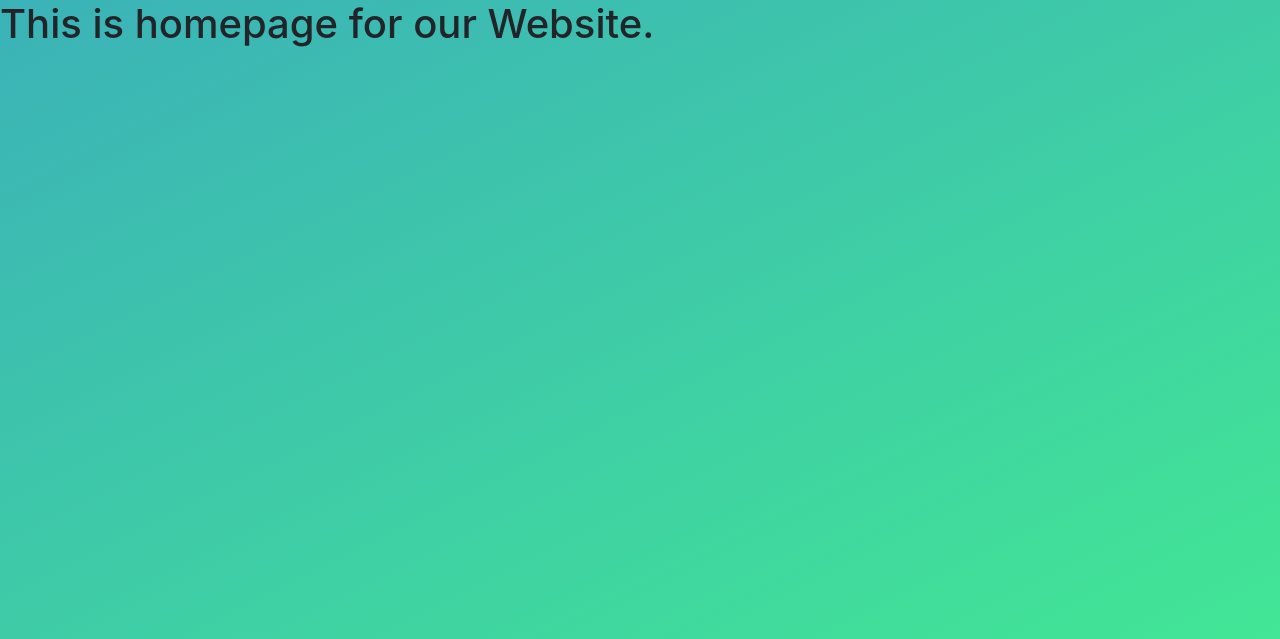
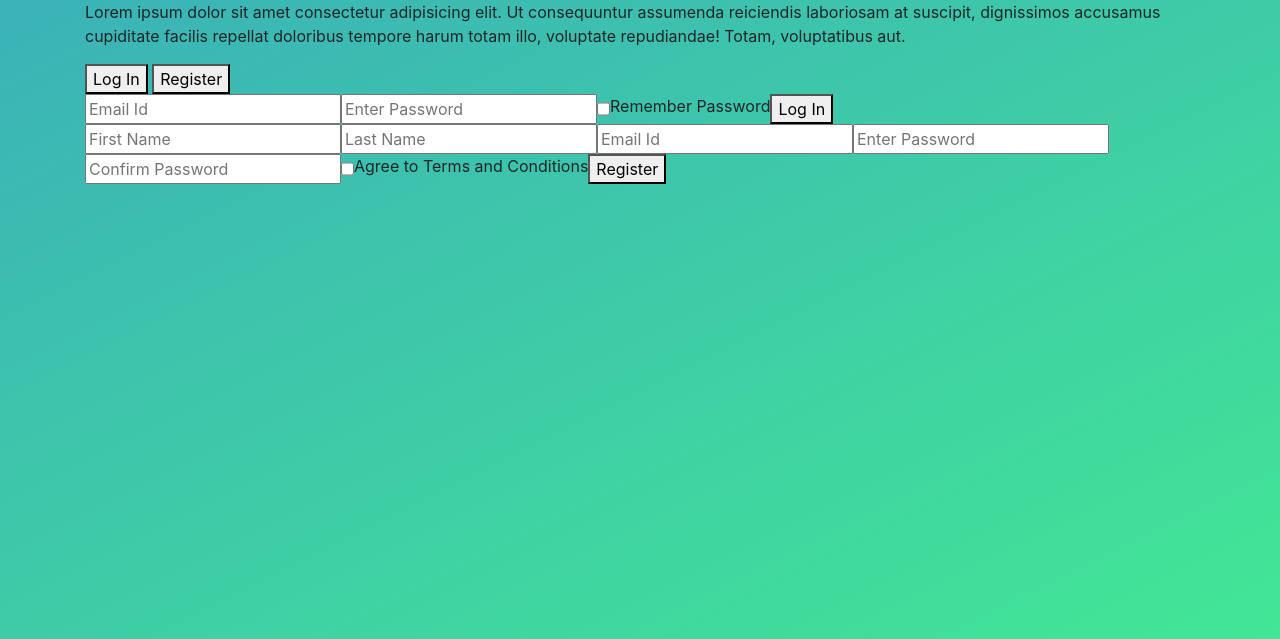
Before and after one commit to loobiish/Question-Mark, a Flask app: page / in a window 1280 px wide. Shown: the part 88-727 px from the top of the page. Run offline with Flask 2, Linux system fonts and the light colour scheme; some libraries are stand-ins or nearby versions.

Commit message:
Update home.html

```diff
--- a/Question_Mark/templates/home.html
+++ b/Question_Mark/templates/home.html
@@ -1,4 +1,58 @@
 {% extends "layout.html" %}
+{% block head %}
+<link rel="stylesheet" href={{ url_for('static', filename='style.css') }}>
+{% endblock head %}
 {% block content %}
-<h1>This is homepage for our Website.</h1>
+<!-- header of page -->
+<header>
+
+</header>
+
+<!-- main area of page -->
+<div class="container">
+    <div class="left-container">
+        <p>Lorem ipsum dolor sit amet consectetur adipisicing elit. Ut consequuntur assumenda reiciendis
+            laboriosam
+            at suscipit, dignissimos accusamus cupiditate facilis repellat doloribus tempore harum totam illo,
+            voluptate repudiandae! Totam, voluptatibus aut.</p>
+    </div>
+
+
+    <div class="right-container">
+        <div class="form-box">
+            <div class="button-box">
+                <div id="btn"></div>
+                <button type="button" class="toggle-btn" onclick="login()">
+                    Log In
+                </button>
+                <button type="button" class="toggle-btn " onclick="register()">
+                    Register
+                </button>
+            </div>
+            <form method="POST" action="" id="login" class="input-group">
+                <input type="text" class="input-feild email" placeholder="Email Id" required>
+                <input type="text" class="input-feild pass" placeholder="Enter Password" required>
+                <input type="checkbox" class="check-box"><span>Remember Password</span>
+                <button type="submit" class="submit-btn">Log In</button>
+            </form>
+
+            <form method="POST" action="" id="register" class="input-group">
+                <input type="text" class="input-feild" placeholder="First Name" required>
+                <input type="text" class="input-feild inp" placeholder="Last Name" required>
+                <input type="email" class="input-feild inp" placeholder="Email Id" required>
+                <input type="text" class="input-feild inp" placeholder="Enter Password" required>
+                <input type="text" class="input-feild inp" placeholder="Confirm Password" required>
+                <input type="checkbox" class="check-box rCheckBox"><span class="r">Agree to Terms and Conditions</span>
+                <button type="submit" class="submit-btn registerBtn">Register</button>
+            </form>
+        </div>
+    </div>
+</div>
+
+<!-- footer of page  -->
+<footer>
+
+</footer>
+
+<script src={{ url_for('static', filename='script.js') }}></script>
 {% endblock content %}
```
